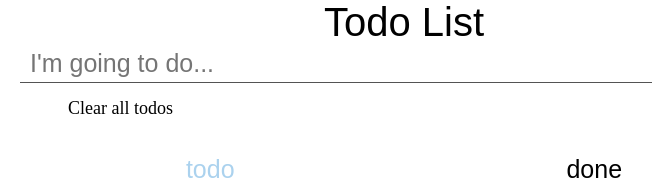
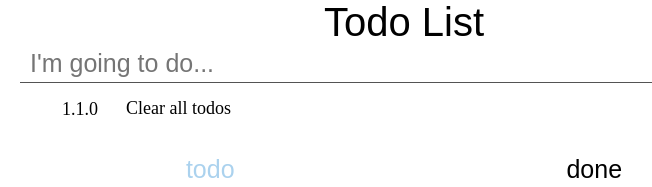
Before and after one commit to monsoir/React-TodoList, a React (Create React App) app: page / in a window 1280 px wide. Shown: the top 187 px of the page, without its empty margins (236-888 px from the left). Built offline with nearby package versions, Linux system fonts and the light colour scheme.

Commit message:
What: 1.添加版本号

```diff
--- a/src/MainContainer.js
+++ b/src/MainContainer.js
@@ -9,6 +9,7 @@ import {
   clearTodo,
 } from './dataControl/actions/todoActions';
 import TouchableOpacity from './utils/UI/TouchableOpacity';
+import { Version } from './utils/config';
 
 const styles = {
   container: {
@@ -30,6 +31,7 @@ const styles = {
     height: 20,
     justifyContent: 'flex-start',
     listStyleType: 'none',
+
   },
   accessory: {
     cursor: 'pointer',
@@ -101,6 +103,13 @@ class Container extends PureComponent {
       <div style={styles.panel}>
         <ul style={styles.panelInnerContainer}>
           <li>
+            <div
+              style={{background: 'white', fontSize: 18, marginLeft: 2, marginRight: 20, fontFamily: 'Futura', marginTop: 2}}
+            >
+              {Version}
+            </div>
+          </li>
+          <li>
             <TouchableOpacity
               style={styles.accessory}
               onClick={this.handleClear}
--- /dev/null
+++ b/src/utils/config.js
@@ -0,0 +1 @@
+export const Version = '1.1.0';
```
